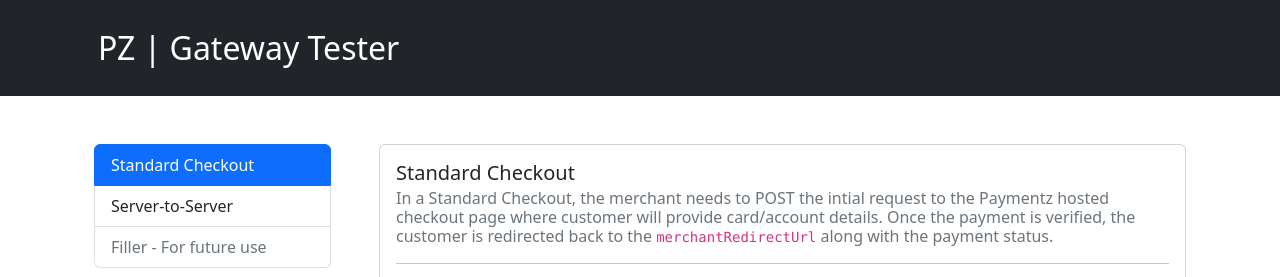
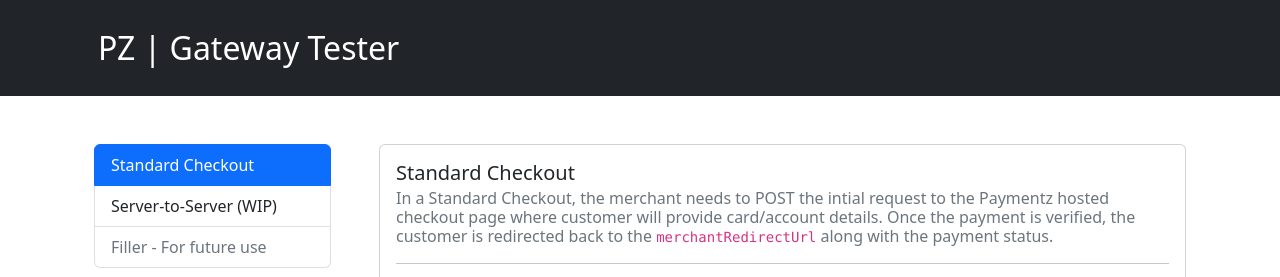
Before and after one commit to veib6247/prtpg-v2, a Vue app: page / in a window 1280 px wide. Shown: the top 277 px of the page. Built offline with nearby package versions, Linux system fonts and the light colour scheme.

Commit message:
added WIP in s2s

```diff
--- a/src/App.vue
+++ b/src/App.vue
@@ -124,7 +124,7 @@
             :class="clsServerToServer"
             @click="navToggle"
           >
-            Server-to-Server
+            Server-to-Server (WIP)
           </a>
 
           <a href="#" class="list-group-item list-group-item-action disabled">
```
Also changed, not shown: 2 other files (tests, documents, lock files or other folders).
